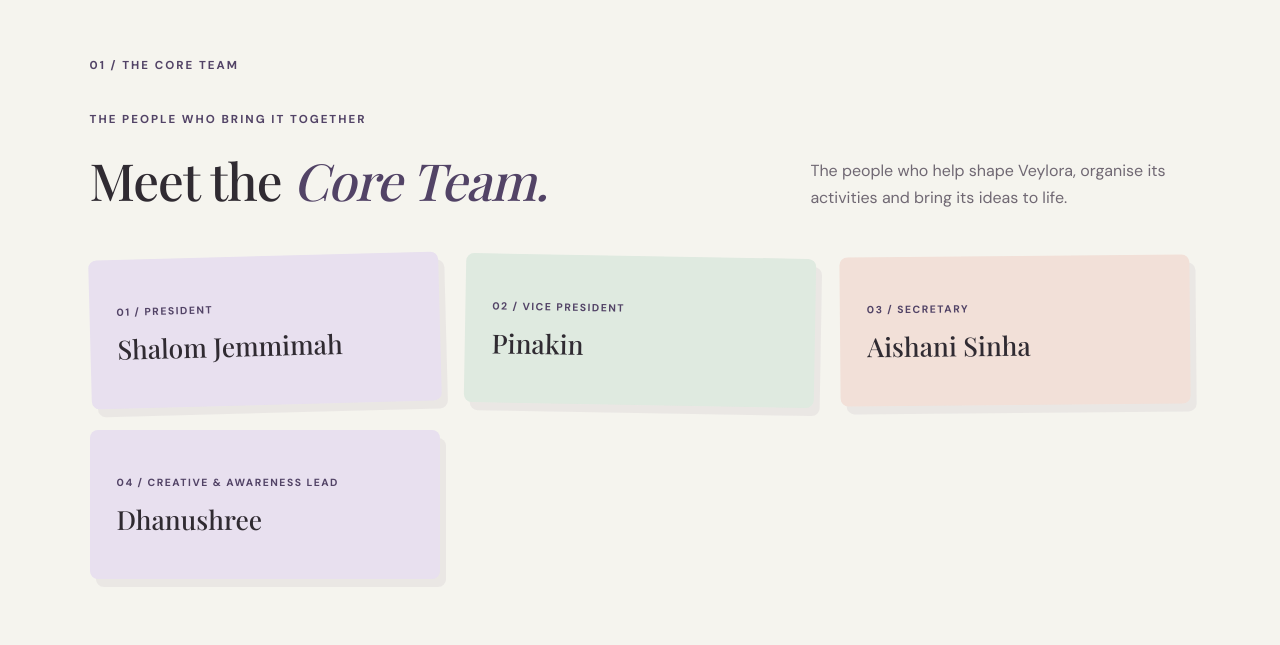
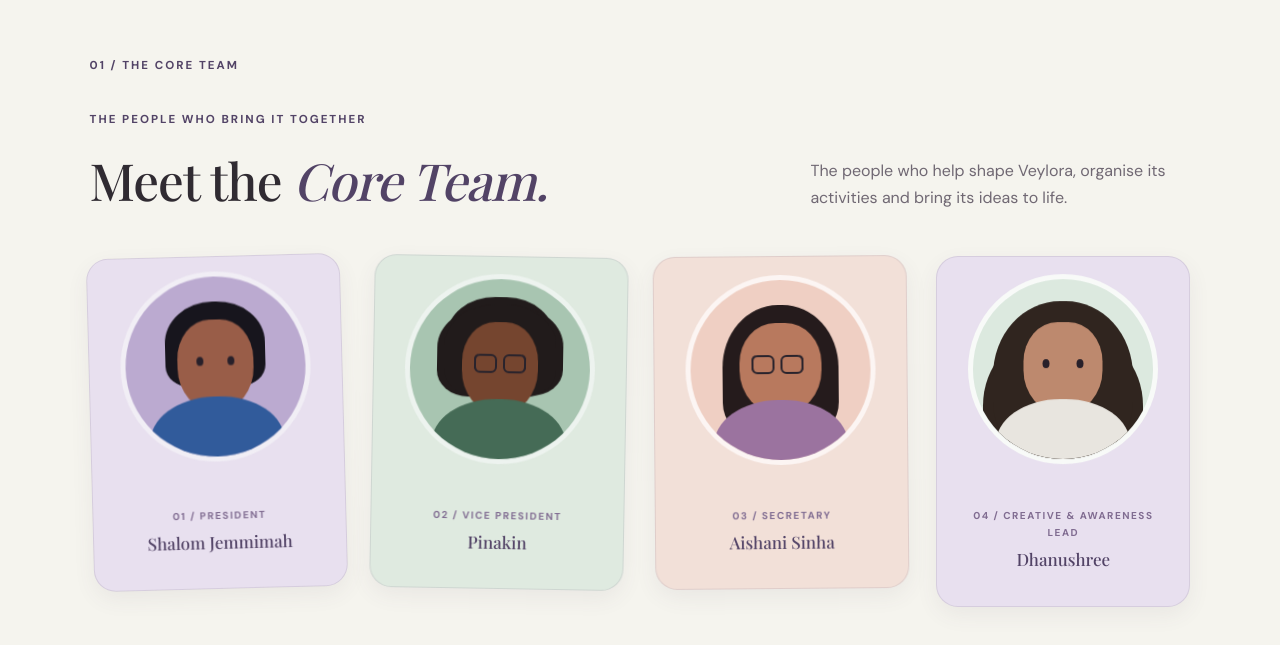
Before and after one commit to dhanushree6369-bot/VEYLORA-REIMAGINED, a plain HTML site: page our-people.html in a window 1280 px wide. Shown: the part 724-1369 px from the top of the page. Drawn offline with nearby package versions, Linux system fonts and the light colour scheme; a web font is replaced by a local one.

Commit message:
Update style.css

```diff
--- a/style.css
+++ b/style.css
@@ -1483,3 +1483,288 @@ body {
     padding: 35px 22px;
   }
 }
+
+/* =====================================
+   VEYLORA - ILLUSTRATED CORE TEAM
+===================================== */
+
+.core-grid {
+  display: grid;
+  grid-template-columns: repeat(4, minmax(0, 1fr));
+  gap: 28px;
+  align-items: start;
+}
+
+.core-grid .profile-card {
+  text-align: center;
+  padding: 18px 12px;
+  border-radius: 22px;
+  border: 1px solid rgba(82, 67, 102, 0.12);
+  box-shadow: 0 8px 22px rgba(82, 67, 102, 0.07);
+  transition: transform 0.35s ease, box-shadow 0.35s ease;
+  overflow: hidden;
+}
+
+.core-grid .profile-card:hover {
+  transform: translateY(-9px) rotate(-1deg);
+  box-shadow: 0 16px 30px rgba(82, 67, 102, 0.15);
+}
+
+.portrait-art {
+  width: 190px;
+  height: 190px;
+  max-width: 100%;
+  aspect-ratio: 1;
+  border-radius: 50%;
+  margin: 0 auto 20px;
+  position: relative;
+  overflow: hidden;
+  border: 5px solid rgba(255,255,255,0.8);
+  animation: portraitFloat 4s ease-in-out infinite;
+}
+
+.profile-card:nth-child(2) .portrait-art {
+  animation-delay: .5s;
+}
+
+.profile-card:nth-child(3) .portrait-art {
+  animation-delay: 1s;
+}
+
+.profile-card:nth-child(4) .portrait-art {
+  animation-delay: 1.5s;
+}
+
+@keyframes portraitFloat {
+  0%, 100% { transform: translateY(0); }
+  50% { transform: translateY(-7px); }
+}
+
+/* Face */
+
+.portrait-face {
+  position: absolute;
+  width: 76px;
+  height: 91px;
+  left: 50%;
+  top: 43px;
+  transform: translateX(-50%);
+  border-radius: 43% 43% 47% 47%;
+  background: #a96f50;
+  z-index: 2;
+}
+
+/* Hair */
+
+.portrait-hair {
+  position: absolute;
+  width: 100px;
+  height: 115px;
+  left: 50%;
+  top: 25px;
+  transform: translateX(-50%);
+  border-radius: 48% 48% 35% 35%;
+  background: #211b27;
+  z-index: 1;
+}
+
+.portrait-body {
+  position: absolute;
+  width: 135px;
+  height: 95px;
+  left: 50%;
+  bottom: -35px;
+  transform: translateX(-50%);
+  border-radius: 48% 48% 0 0;
+  background: #524366;
+  z-index: 3;
+}
+
+/* Eyes */
+
+.portrait-eye {
+  position: absolute;
+  top: 37px;
+  width: 7px;
+  height: 9px;
+  background: #28202a;
+  border-radius: 50%;
+}
+
+.portrait-eye.left { left: 19px; }
+.portrait-eye.right { right: 19px; }
+
+/* Shalom - short hair */
+
+.portrait-shalom {
+  background: #BBAAD0;
+}
+
+.portrait-shalom .portrait-hair {
+  height: 85px;
+  width: 100px;
+  border-radius: 48% 48% 25% 25%;
+  background: #17151d;
+}
+
+.portrait-shalom .portrait-face {
+  background: #995d48;
+}
+
+.portrait-shalom .portrait-body {
+  background: #315b9b;
+}
+
+/* Pinakin - curly hair and glasses */
+
+.portrait-pinakin {
+  background: #A8C5B1;
+}
+
+.portrait-pinakin .portrait-hair {
+  width: 112px;
+  height: 93px;
+  top: 25px;
+  border-radius: 45% 45% 30% 30%;
+  background: #211b1b;
+  box-shadow:
+    -9px 2px 0 -2px #211b1b,
+    9px 0 0 -2px #211b1b,
+    0 -9px 0 -2px #211b1b;
+}
+
+.portrait-pinakin .portrait-face {
+  background: #75452f;
+}
+
+.portrait-pinakin .portrait-body {
+  background: #456b56;
+}
+
+/* Glasses */
+
+.portrait-glasses {
+  position: absolute;
+  top: 32px;
+  left: 12px;
+  width: 52px;
+  height: 18px;
+  border-left: 2px solid #29232c;
+  border-right: 2px solid #29232c;
+  border-radius: 5px;
+  z-index: 4;
+}
+
+.portrait-glasses::before,
+.portrait-glasses::after {
+  content: "";
+  position: absolute;
+  top: 0;
+  width: 19px;
+  height: 15px;
+  border: 2px solid #29232c;
+  border-radius: 6px;
+}
+
+.portrait-glasses::before { left: -2px; }
+.portrait-glasses::after { right: -2px; }
+
+/* Aishani - straight hair and glasses */
+
+.portrait-aishani {
+  background: #EFCFC3;
+}
+
+.portrait-aishani .portrait-hair {
+  width: 116px;
+  height: 130px;
+  top: 25px;
+  border-radius: 48% 48% 25% 25%;
+  background: #251b1c;
+}
+
+.portrait-aishani .portrait-face {
+  background: #b8795e;
+  width: 82px;
+  border-radius: 44% 44% 48% 48%;
+}
+
+.portrait-aishani .portrait-body {
+  background: #9b739f;
+}
+
+/* Dhanushree - long wavy hair */
+
+.portrait-dhanushree {
+  background: #DCE9DF;
+}
+
+.portrait-dhanushree .portrait-hair {
+  width: 140px;
+  height: 155px;
+  top: 22px;
+  border-radius: 48% 48% 35% 35%;
+  background: #30251f;
+  box-shadow:
+    -12px 30px 0 -2px #30251f,
+    12px 30px 0 -2px #30251f;
+}
+
+.portrait-dhanushree .portrait-face {
+  background: #bd896e;
+  width: 79px;
+}
+
+.portrait-dhanushree .portrait-body {
+  background: #e8e5df;
+}
+
+/* Profile text */
+
+.core-grid .profile-info {
+  position: relative;
+  z-index: 4;
+}
+
+.core-grid .profile-role {
+  display: block;
+  font-size: 10px;
+  letter-spacing: 1.5px;
+  color: #806c91;
+  font-weight: 700;
+  margin-bottom: 8px;
+}
+
+.core-grid .profile-info h3 {
+  font-size: 17px;
+  color: #524366;
+  margin: 0;
+}
+
+/* Responsive */
+
+@media (max-width: 850px) {
+  .core-grid {
+    grid-template-columns: repeat(2, minmax(0, 1fr));
+  }
+}
+
+@media (max-width: 480px) {
+  .core-grid {
+    grid-template-columns: repeat(2, minmax(0, 1fr));
+    gap: 12px;
+  }
+
+  .portrait-art {
+    width: 135px;
+    height: 135px;
+  }
+
+  .core-grid .profile-card {
+    padding: 12px 7px;
+  }
+
+  .core-grid .profile-info h3 {
+    font-size: 14px;
+  }
+}
```
